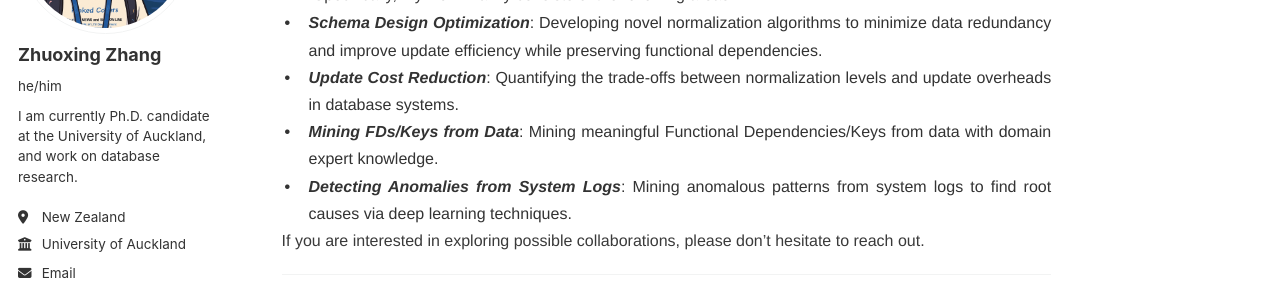
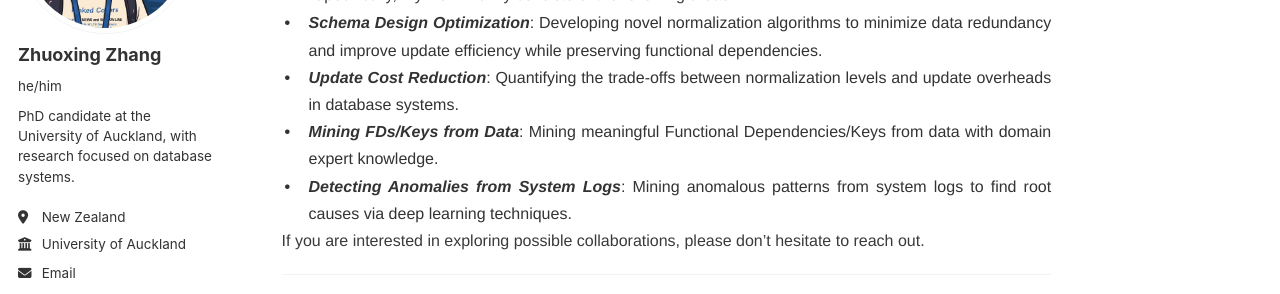
Before and after one commit to zhuoxingzhang/zhuoxingzhang.github.io, a Jekyll site: the page built from _pages/about.md, in a window 1280 px wide. Shown: the part 247-541 px from the top of the page. Built offline with Jekyll 4.4.1, drawn with Linux system fonts in a browser that asks for light colours; some web fonts are replaced.

Commit message:
Update _config.yml

```diff
--- a/_config.yml
+++ b/_config.yml
@@ -25,7 +25,7 @@ author:
   avatar           : "zhuoxing.jpg"
   name             : "Zhuoxing Zhang"
   pronouns         : "he/him" # example: "she/her"
-  bio              : "I am currently Ph.D. candidate at the University of Auckland, and work on database research."
+  bio              : "PhD candidate at the University of Auckland, with research focused on database systems."
   location         : "New Zealand"
   employer         : "University of Auckland"
   uri              : # URL
```
